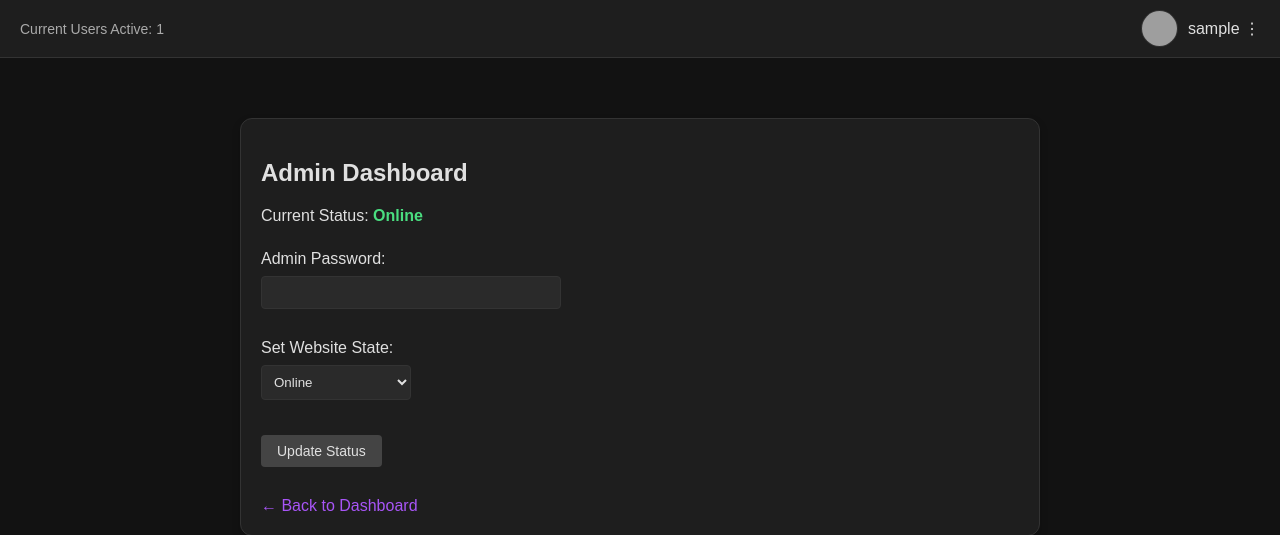
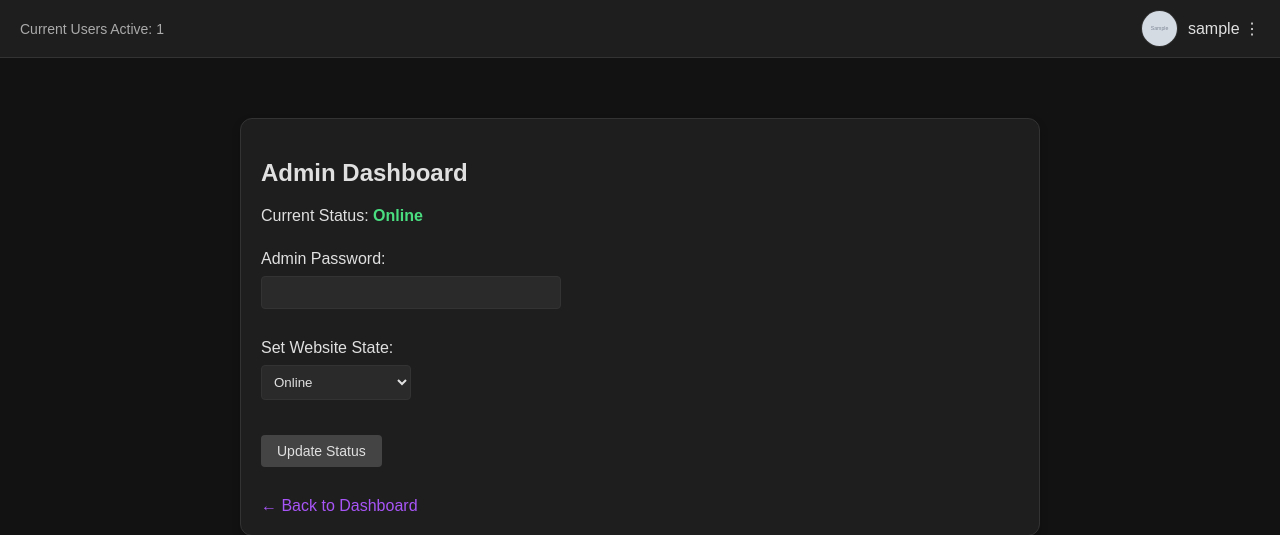
Before and after one commit to TK1612/SaintMTLweb, a Flask app: page /admin in a window 1280 px wide. Shown: the top 535 px of the page. Run offline with Flask 3, Linux system fonts and the light colour scheme; a user stored in the database is signed in; tables that the repository leaves empty hold one stand-in row (values such as "Sample post"); grey boxes marked "Sample" are stand-in pictures; grey boxes are pictures that could not be loaded.

Commit message:
Update base.html

```diff
--- a/templates/base.html
+++ b/templates/base.html
@@ -203,7 +203,7 @@
         </div>
         <div class="navbar-right">
             <div class="profile-container">
-                <img src="{{ url_for('static', filename='default_profile.png') }}" alt="Profile" class="profile-pic">
+                <img src="{{ url_for('static', filename=current_user.profile_pic if current_user.profile_pic else 'default_profile.png') }}" alt="Profile" class="profile-pic">
                 <span>{{ current_user.username | default('thanhdeptrai101') }} &#8942;</span>
 
                 <div class="dropdown-menu">
```
